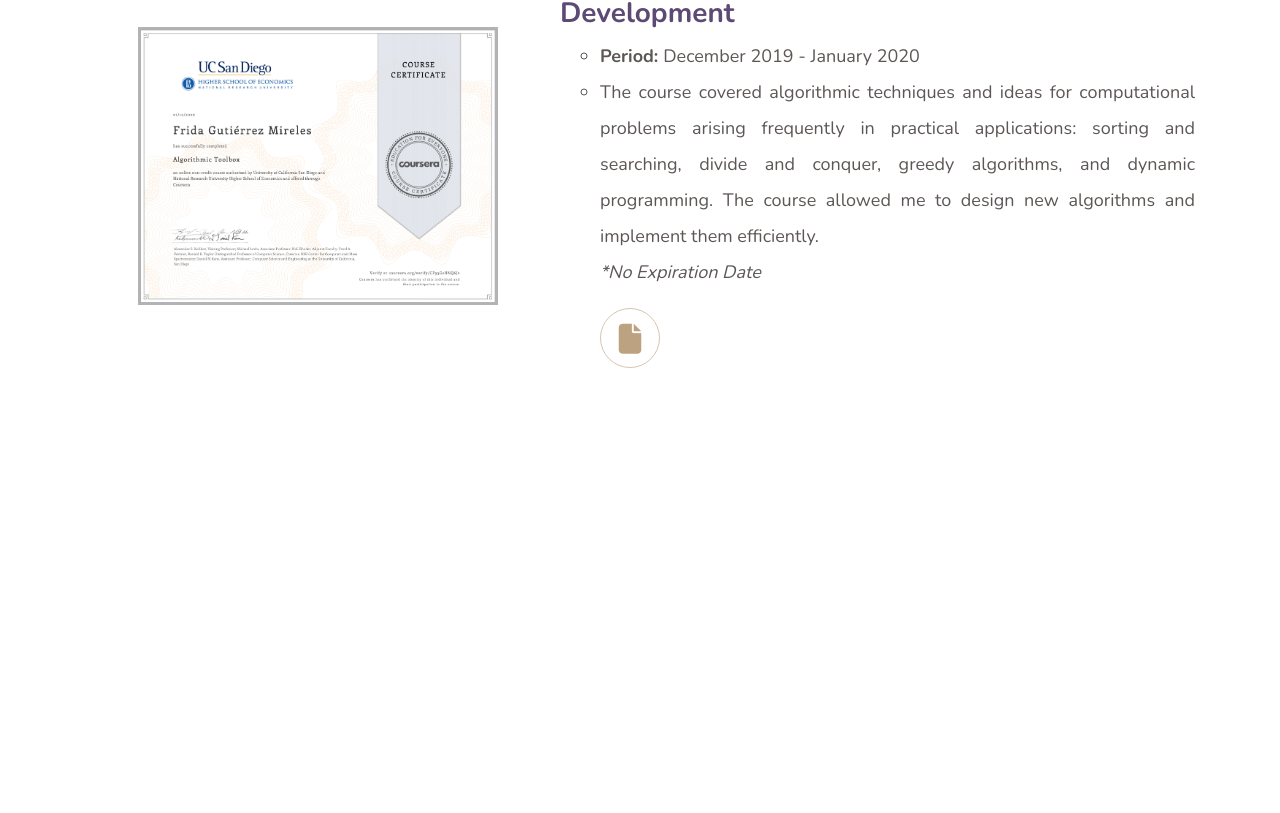
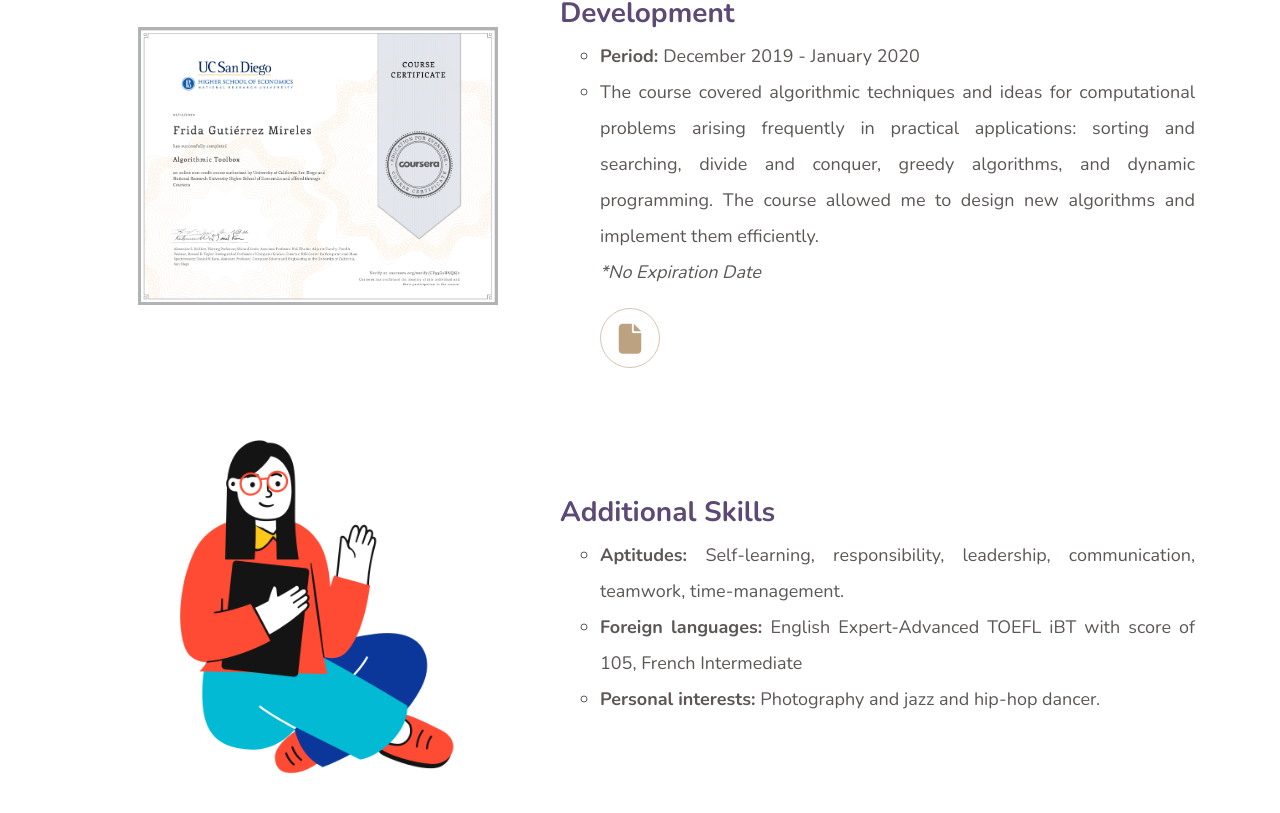
Before and after one commit to fridagtt/Resume, an Angular app: page /additional in a window 1280 px wide. Shown: the part 211-1024 px from the top of the page. Before the commit the page ends 800 px from the top, so only its background shows below. Built offline with nearby package versions, Linux system fonts and the light colour scheme.

Commit message:
Add aditional skills information

```diff
--- a/src/app/additional/additional.component.css
+++ b/src/app/additional/additional.component.css
@@ -1,5 +1,6 @@
 #additionals {
     padding-top: 3rem;
+    padding-bottom: 3rem;
 }
 
 li {
@@ -48,6 +49,13 @@
     margin: auto;
 }
 
+.additionals-image-smaller {
+    width: 65%;
+    height: auto;
+    display: block;
+    margin: auto;
+}
+
 .col-md-7 {
      margin-top: 3.5em;
      margin-bottom: 2.7em;
--- a/src/app/additional/additional.component.html
+++ b/src/app/additional/additional.component.html
@@ -16,5 +16,18 @@
                 </ul>
             </div>
         </div>
+        <div class="row">
+            <div class="col-md-5">
+                <img class="additionals-image-smaller" src="assets/img/croodsSitting.png" alt="Additional skills"/>
+            </div>
+            <div class="col-md-7">
+                <h3 class="additionals-title"><b>Additional Skills</b></h3>
+                <ul>
+                    <li><b>Aptitudes: </b>Self-learning, responsibility, leadership, communication, teamwork, time-management.</li>
+                    <li><b>Foreign languages: </b>English Expert-Advanced TOEFL iBT with score of 105, French Intermediate</li>
+                    <li><b>Personal interests: </b>Photography and jazz and hip-hop dancer.</li>
+                </ul>
+            </div>
+        </div>
     </div>
 </section>
--- a/src/app/projects/projects.component.css
+++ b/src/app/projects/projects.component.css
@@ -68,5 +68,5 @@
 }
 
 .down-row{
-    margin-top: 3em;
+    margin-top: 2.5em;
 }
```
Also changed, not shown: src/assets/img/croodsSitting.png (added).
